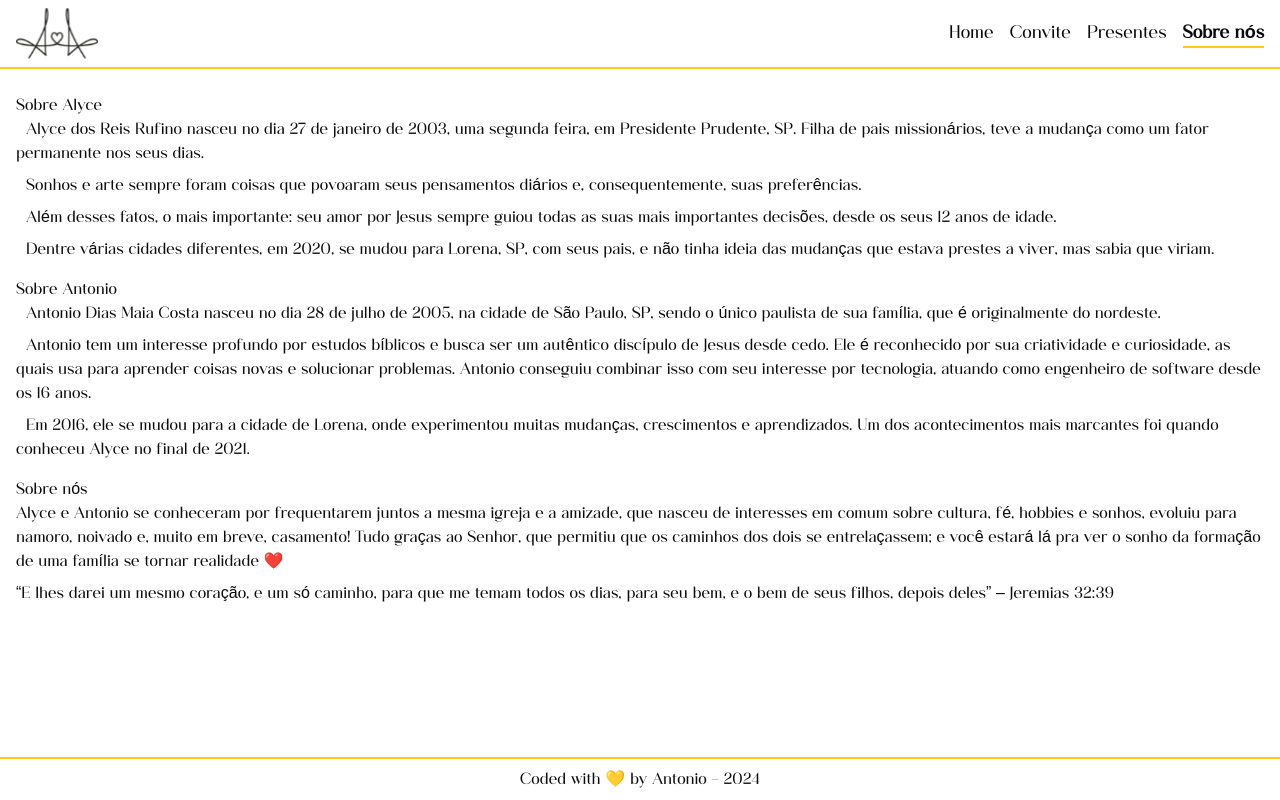
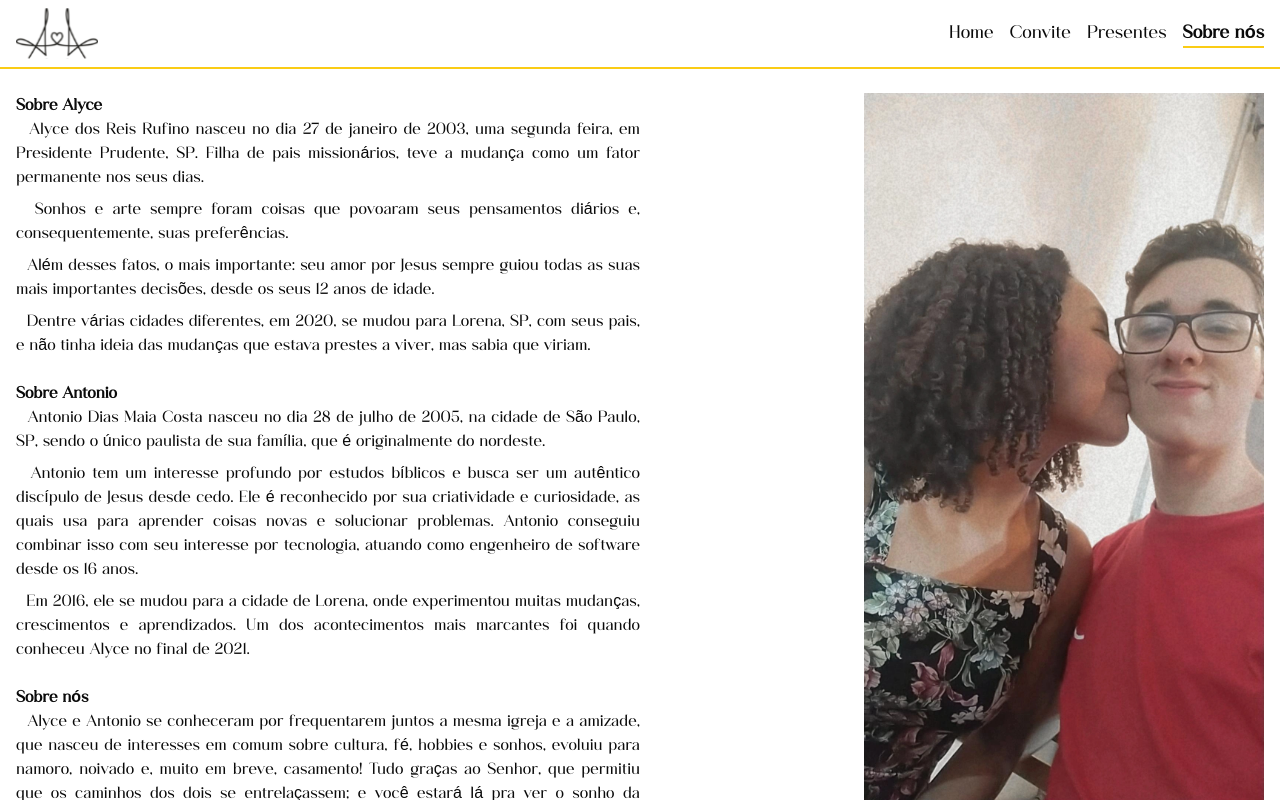
Before and after one commit to Antoni0o/alyce-antonio, a Next.js app: page /sobre-nos in a window 1280 px wide. Built offline with nearby package versions, Linux system fonts and the light colour scheme.

Commit message:
styles fix and finish about us page

```diff
--- a/src/app/convite/[code]/invite-style.css
+++ b/src/app/convite/[code]/invite-style.css
@@ -4,7 +4,7 @@
 }
 
 .invite-card {
-  @apply flex flex-col justify-between border-yellow-400 border-double border-4 rounded-none w-5/6 sm:w-3/6 sm:h-5/6;
+  @apply flex flex-col justify-between border-yellow-400 border-double border-4 rounded-none w-5/6 sm:w-3/6;
 }
 
 .title {
--- a/src/app/globals.css
+++ b/src/app/globals.css
@@ -100,7 +100,7 @@
   height: 100vh;
   display: grid;
   grid-template-rows: 1fr 16fr 1fr;
-  @apply overflow-x-hidden overflow-y-scroll md:overflow-y-hidden
+  @apply overflow-x-hidden overflow-y-scroll
 }
 
 @layer base {
--- a/src/app/sobre-nos/page.tsx
+++ b/src/app/sobre-nos/page.tsx
@@ -1,8 +1,11 @@
+import Image from 'next/image';
 import './styles.css';
 
 export default function Gifts() {
   return (
-    <main className="about-us-wrapper">
+    <section className="about-us-wrapper">
+      <div className="header">
+        <div className="texts-side">
           <div className="alyce">
             <h1>Sobre Alyce</h1>
             <div className="text">
@@ -37,10 +40,15 @@ export default function Gifts() {
           <div className="about-us">
             <h1>Sobre nós</h1>
             <div className="text">
-          <p>Alyce e Antonio se conheceram por frequentarem juntos a mesma igreja e a amizade, que nasceu de interesses em comum sobre cultura, fé, hobbies e sonhos, evoluiu para namoro, noivado e, muito em breve, casamento! Tudo graças ao Senhor, que permitiu que os caminhos dos dois se entrelaçassem; e você estará lá pra ver o sonho da formação de uma família se tornar realidade ❤️</p>
-          <p>“E lhes darei um mesmo coração, e um só caminho, para que me temam todos os dias, para seu bem, e o bem de seus filhos, depois deles” – Jeremias 32:39</p>
+              <p>&nbsp;&nbsp;Alyce e Antonio se conheceram por frequentarem juntos a mesma igreja e a amizade, que nasceu de interesses em comum sobre cultura, fé, hobbies e sonhos, evoluiu para namoro, noivado e, muito em breve, casamento! Tudo graças ao Senhor, que permitiu que os caminhos dos dois se entrelaçassem; e você estará lá pra ver o sonho da formação de uma família se tornar realidade ❤️</p>
+              <p>&nbsp;&nbsp;“E lhes darei um mesmo coração, e um só caminho, para que me temam todos os dias, para seu bem, e o bem de seus filhos, depois deles” – Jeremias 32:39</p>
             </div>
           </div>
-    </main>
+        </div>
+        <div className="image-side">
+          <Image src='/about-us-photo.png' width={400} height={200} alt='Foto de Antonio e Alyce' />
+        </div>
+      </div>
+    </section>
   );
 }
--- a/src/app/sobre-nos/styles.css
+++ b/src/app/sobre-nos/styles.css
@@ -1,5 +1,17 @@
 .about-us-wrapper {
-  @apply flex flex-col h-full px-4 py-6 gap-4;
+  @apply flex flex-col w-full px-4 py-6 gap-4;
+}
+
+.about-us-wrapper h1 {
+  @apply font-bold;
+}
+
+.about-us-wrapper .header {
+  @apply flex flex-col justify-between gap-5 md:flex-row;
+}
+
+.about-us-wrapper .header .texts-side {
+  @apply flex flex-col justify-between gap-6 h-full text-justify md:w-2/4;
 }
 
 .text {
```
Also changed, not shown: public/about-us-photo.png (added). Lines whose indentation alone changed are shown as unchanged.
